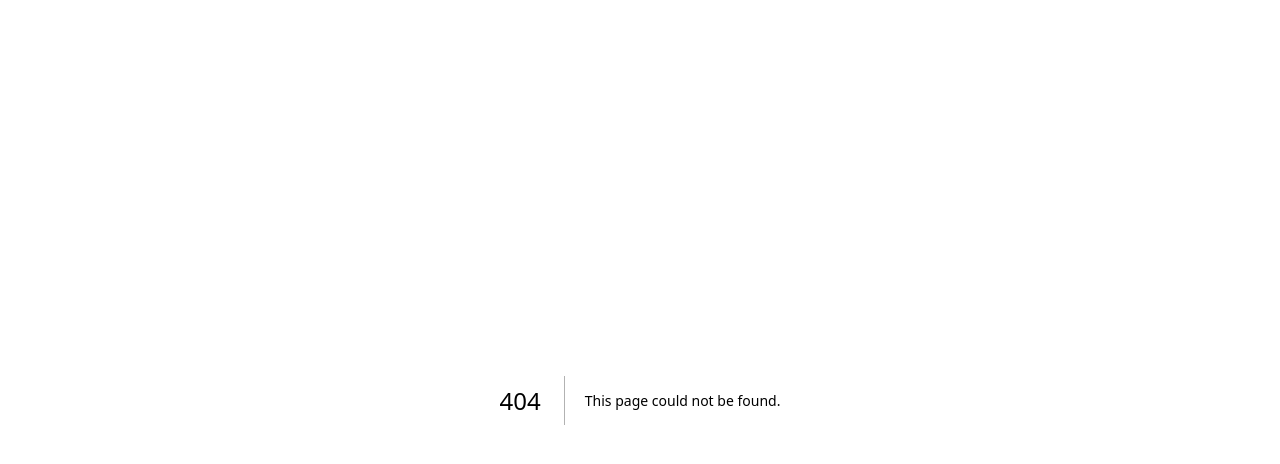
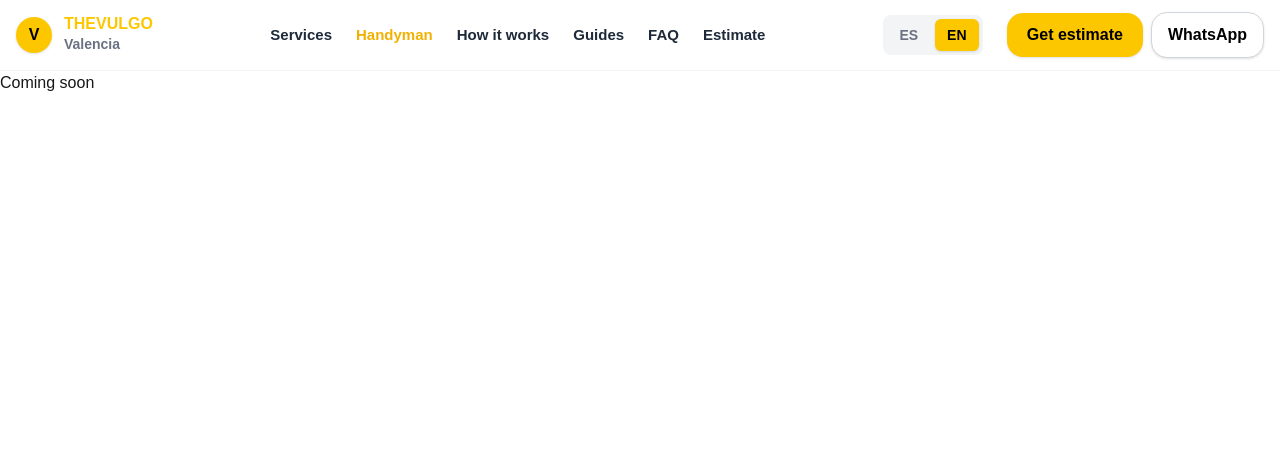
Before and after one commit to danylopechatkin/thevulgo-es, a Next.js app: page /en/handyman-services-valencia in a window 1280 px wide. Before the commit this address had no page. Shown: the top 464 px of the page. Built offline with nearby package versions, Linux system fonts and the light colour scheme.

Commit message:
Create page.tsx

```diff
--- /dev/null
+++ b/app/[locale]/handyman-services-valencia/page.tsx
@@ -0,0 +1,3 @@
+export default function Page() {
+  return <div>Coming soon</div>;
+}
```
